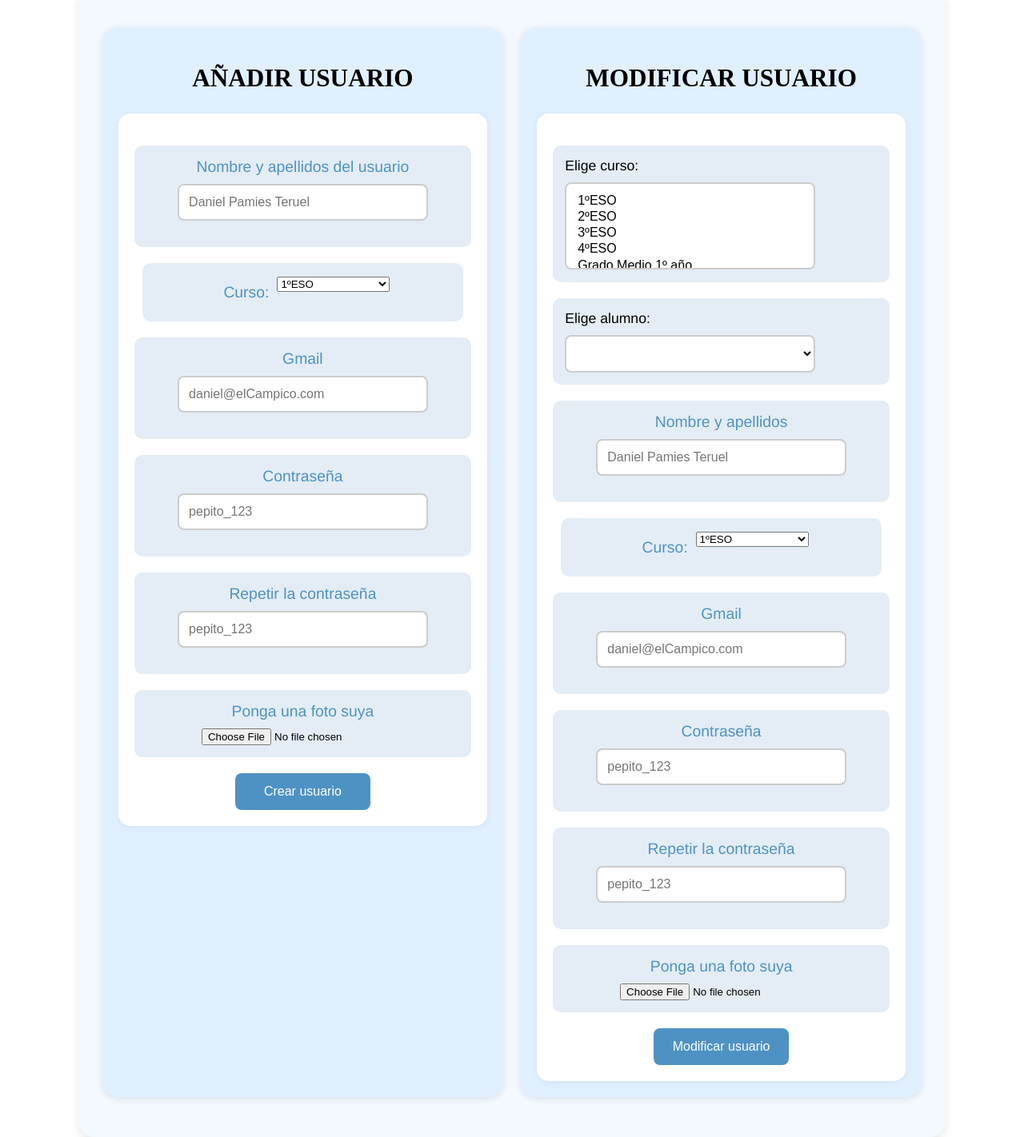
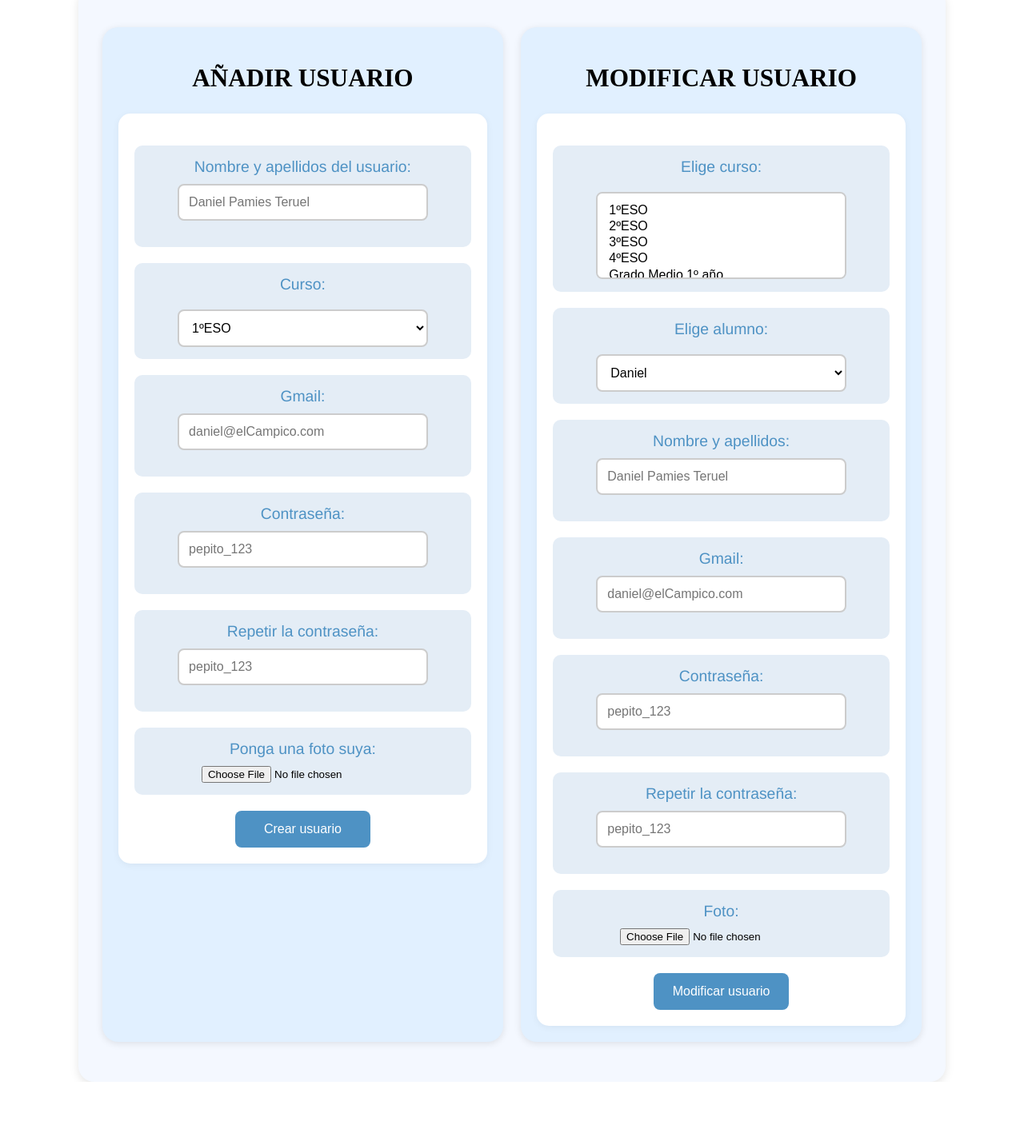
Before and after one commit to luciaver/TRABAJOBOC, a PHP site: page /admin_usuarios_anadir_modificar.html in a window 1280 px wide. Shown: the part 152-1574 px from the top of the page at 80% size. After the commit the page ends 1505 px from the top, so only its background shows below. Run offline with PHP 8.4, Linux system fonts and the light colour scheme; lists and menus that the app fills with data are empty.

Commit message:
Se a eliminado en en user_admin #curso_modificar, ya qeu entorpecia al class de los label, tambien se ha arreglado el hover de boton_crear_modificar y se ha eliminado en admin_usuarios_añadir_modificar en el article de modificar se ha eliminado un div que estaba repetido

```diff
--- a/admin_usuarios_anadir_modificar.html
+++ b/admin_usuarios_anadir_modificar.html
@@ -32,16 +32,15 @@
             <div class="div_formulario">
                 <form action="" method="post" enctype="multipart/form-data">
                     <div class="formulario_div">
-                        <label for="Nombre_apellidos_usuario" class="label_crear">Nombre y apellidos del usuario</label>
+                        <label for="Nombre_apellidos_usuario" class="label_crear_modificar">Nombre y apellidos del usuario:</label>
                         <div class="div_input_crear">
                             <input type="text" name="Nombre_apellidos_usuario" placeholder="Daniel Pamies Teruel" class="input_crear" required>
                         </div>
                     </div>
 
                     <div class="formulario_div" id="curso_crear">
-                        <label for="curso" id="curso_crear" class="label_crear">Curso:</label>
-                        <div>
-                            <select name="curso" id="seleccion_crear" required>
+                        <label for="curso" class="label_crear_modificar">Curso:</label>
+                        <select name="curso" class="seleccion" required>
                             <option value="1ºESO">1ºESO</option>
                             <option value="2ºESO">2ºESO</option>
                             <option value="3ºESO">3ºESO</option>
@@ -50,38 +49,37 @@
                             <option value="Grado Medio 2º año">Grado Medio 2º año</option>
                         </select>
                     </div>
-                    </div>
 
                     <div class="formulario_div">
-                        <label for="gmail" class="label_crear">Gmail</label>
+                        <label for="gmail" class="label_crear_modificar">Gmail:</label>
                         <div class="div_input_crear">
                             <input type="email" name="gmail" placeholder="daniel@elCampico.com" class="input_crear" required>
                         </div>
                     </div>
 
                     <div class="formulario_div">
-                        <label for="contrasena" class="label_crear">Contraseña</label>
+                        <label for="contrasena" class="label_crear_modificar">Contraseña:</label>
                         <div class="div_input_crear">
                             <input type="password" name="contrasena" placeholder="pepito_123" class="input_crear" required>
                         </div>
                     </div>
 
                     <div class="formulario_div">
-                        <label for="repetir_contrasena" class="label_crear">Repetir la contraseña</label>
+                        <label for="repetir_contrasena" class="label_crear_modificar">Repetir la contraseña:</label>
                         <div class="div_input_crear">
                             <input type="password" name="repetir_contrasena" placeholder="pepito_123" class="input_crear" required>
                         </div>
                     </div>
 
                     <div class="formulario_div">
-                        <label for="foto" class="label_crear">Ponga una foto suya</label>
+                        <label for="foto" class="label_crear_modificar">Ponga una foto suya:</label>
                         <div class="div_input_crear">
                             <input type="file" name="foto" accept="jpg, png">
                         </div>
                     </div>
 
                     <div id="div_boton_crear">
-                        <button type="button" name="crear" id="boton_crear">Crear usuario</button>
+                        <button type="button" name="crear" class="boton_crear_modificar">Crear usuario</button>
                     </div>
                 </form>
             </div>
@@ -97,7 +95,7 @@
 
                 <form action="" method="post" enctype="multipart/form-data">
                     <div class="formulario_div">
-                        <label for="curso_elegido" id="label_elegirCurso">Elige curso:</label>
+                        <label for="curso_elegido" id="label_elegirCurso" class="label_crear_modificar">Elige curso:</label>
                         <select name="curso_elegido" class="seleccion" required multiple>
                             <option value="1ºESO">1ºESO</option>
                             <option value="2ºESO">2ºESO</option>
@@ -109,60 +107,48 @@
                     </div>
 
                     <div class="formulario_div">
-                        <label for="alumno_elegido">Elige alumno:</label>
-                        <select name="alum" class="seleccion"></select>
+                        <label for="alumno_elegido" class="label_crear_modificar">Elige alumno:</label>
+                        <select name="alum" class="seleccion">
+                            <option value="daniel1ESO">Daniel</option>
+                        </select>
                     </div>
                     <div class="formulario_div">
-                        <label for="Nombre_apellidos_usuario" class="label_crear">Nombre y apellidos</label>
+                        <label for="Nombre_apellidos_usuario" class="label_crear_modificar">Nombre y apellidos:</label>
                         <div class="div_input_crear">
                             <input type="text" name="Nombre_apellidos_usuario" placeholder="Daniel Pamies Teruel" class="input_crear" required>
                         </div>
                     </div>
 
-                    <div class="formulario_div" id="curso_crear">
-                        <label for="curso" id="curso_crear" class="label_crear">Curso:</label>
-                        <div>
-                            <select name="curso" id="seleccion_crear" required>
-                                <option value="1ºESO">1ºESO</option>
-                                <option value="2ºESO">2ºESO</option>
-                                <option value="3ºESO">3ºESO</option>
-                                <option value="4ºESO">4ºESO</option>
-                                <option value="Grado Medio 1º año">Grado Medio 1º año</option>
-                                <option value="Grado Medio 2º año">Grado Medio 2º año</option>
-                            </select>
-                        </div>
-                    </div>
-
                     <div class="formulario_div">
-                        <label for="gmail" class="label_crear">Gmail</label>
+                        <label for="gmail" class="label_crear_modificar">Gmail:</label>
                         <div class="div_input_crear">
                             <input type="email" name="gmail" placeholder="daniel@elCampico.com" class="input_crear" required>
                         </div>
                     </div>
 
                     <div class="formulario_div">
-                        <label for="contrasena" class="label_crear">Contraseña</label>
+                        <label for="contrasena" class="label_crear_modificar">Contraseña:</label>
                         <div class="div_input_crear">
                             <input type="password" name="contrasena" placeholder="pepito_123" class="input_crear" required>
                         </div>
                     </div>
 
                     <div class="formulario_div">
-                        <label for="repetir_contrasena" class="label_crear">Repetir la contraseña</label>
+                        <label for="repetir_contrasena" class="label_crear_modificar">Repetir la contraseña:</label>
                         <div class="div_input_crear">
                             <input type="password" name="repetir_contrasena" placeholder="pepito_123" class="input_crear" required>
                         </div>
                     </div>
 
                     <div class="formulario_div">
-                        <label for="foto" class="label_crear">Ponga una foto suya</label>
+                        <label for="foto" class="label_crear_modificar">Foto:</label>
                         <div class="div_input_crear">
                             <input type="file" name="foto" accept="jpg, png">
                         </div>
                     </div>
 
                     <div id="div_boton_crear">
-                        <button type="button" name="crear" id="boton_crear">Modificar usuario</button>
+                        <button type="button" name="crear" class="boton_crear_modificar">Modificar usuario</button>
                     </div>
                 </form>
             </div>
--- a/historial_pedidos.html
+++ b/historial_pedidos.html
@@ -63,7 +63,7 @@
                     <td>Frio</td>
                     <td>21-01-2025</td>
                     <td>2,50 €</td>
-                    <td><button class="btn-haciendo">Haciendo</button></td>
+                    <td><button class="btn-haciendo">Pendiente</button></td>
                 </tr>
                 <tr>
                     <td>Queso</td>
--- a/user_admin.css
+++ b/user_admin.css
@@ -252,7 +252,7 @@ ol {
     outline: none;
 }
 
-.label_crear {
+.label_crear_modificar {
     font-size: 1.1em;
     color: #4e92c4;
     display: flex;
@@ -274,6 +274,7 @@ ol {
     border: 2px solid #ccc;
     background-color: white;
     font-size: 16px;
+    margin-left: 10%;
 }
 
 #seleccion_crear:focus {
@@ -286,39 +287,22 @@ ol {
     justify-content: center;
 }
 
-#label_elegirCurso {
-    display: flex;
-
-}
-
-
-#boton_crear {
+.boton_crear_modificar {
     background-color: #4e92c4;
     color: white;
     border: none;
     padding: 14px;
     width: 40%;
     border-radius: 8px;
+    font-size: 16px;
     cursor: pointer;
-    font-size: 16px;
 }
 
-#boton_crear:hover {
-    background-color: #3b7ea1;
+.boton_crear_modificar:hover {
+    background-color: #376c91;
 }
 
 .rellenar {
     margin-top: 10px;
     margin-bottom: 10px;
 }
-
-#curso_crear {
-    display: flex;
-    justify-content: center;
-    text-align: center;
-    margin-top: 20px;
-}
-
-#curso_crear {
-    margin: 10px;
-}
```
Lines whose indentation alone changed are shown as unchanged.
